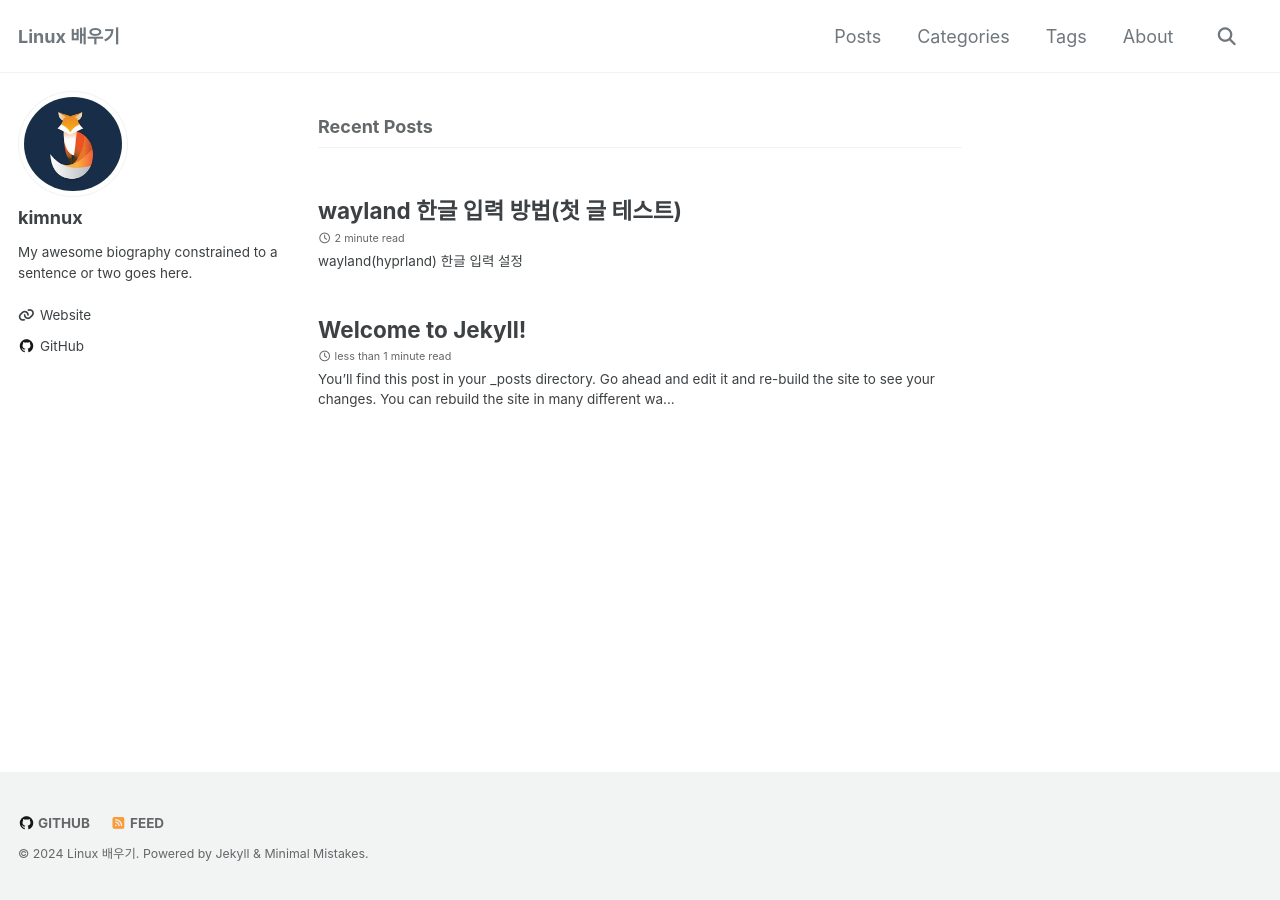
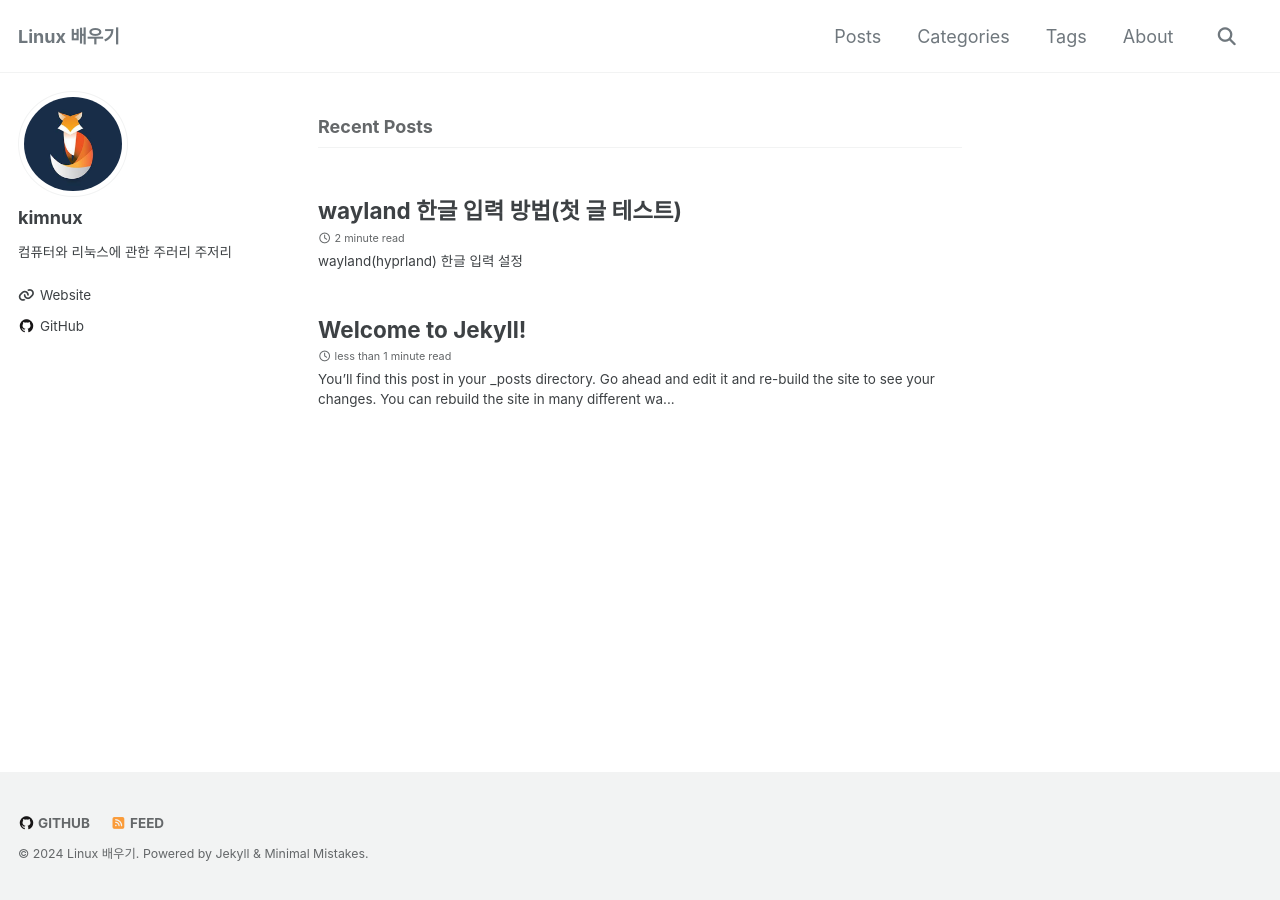
Before and after one commit to kimnux12/kimnux12.github.io, a Jekyll site: the page built from index.html, in a window 1280 px wide. Built offline with Jekyll 4.4.1, drawn with Linux system fonts in a browser that asks for light colours; cached includes are drawn as plain includes; the list of posts is cut into pages by our own code.

Commit message:
2024-06-24, 20:42

```diff
--- a/_config.yml
+++ b/_config.yml
@@ -57,7 +57,7 @@ plugins:
 author:
   name   : "kimnux"
   avatar : "/assets/images/fox.png"
-  bio    : "My awesome biography constrained to a sentence or two goes here."
+  bio    : "컴퓨터와 리눅스에 관한 주러리 주저리"
   links:
     - label: "Website"
       icon: "fas fa-fw fa-link"
```
Also changed, not shown: _posts/2024-06-22-wayland-한글.md (+1 -1 lines).
